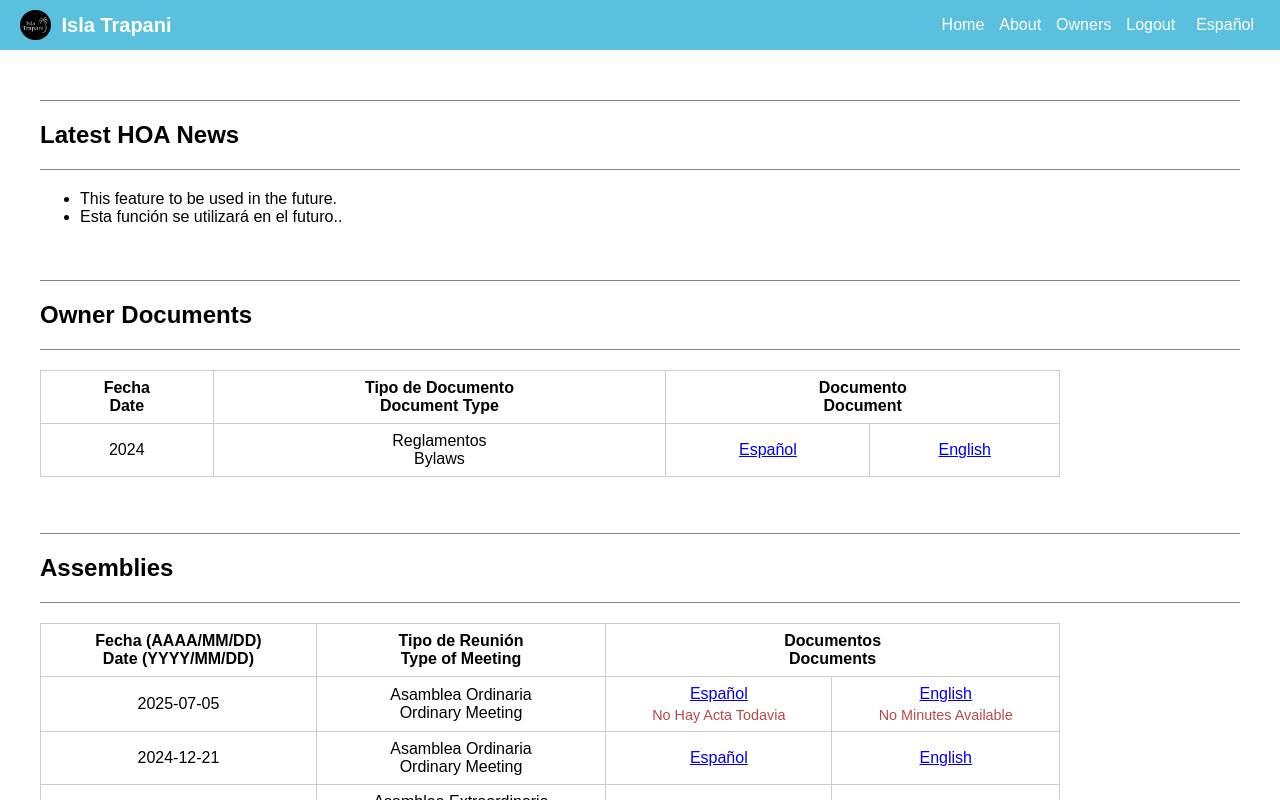
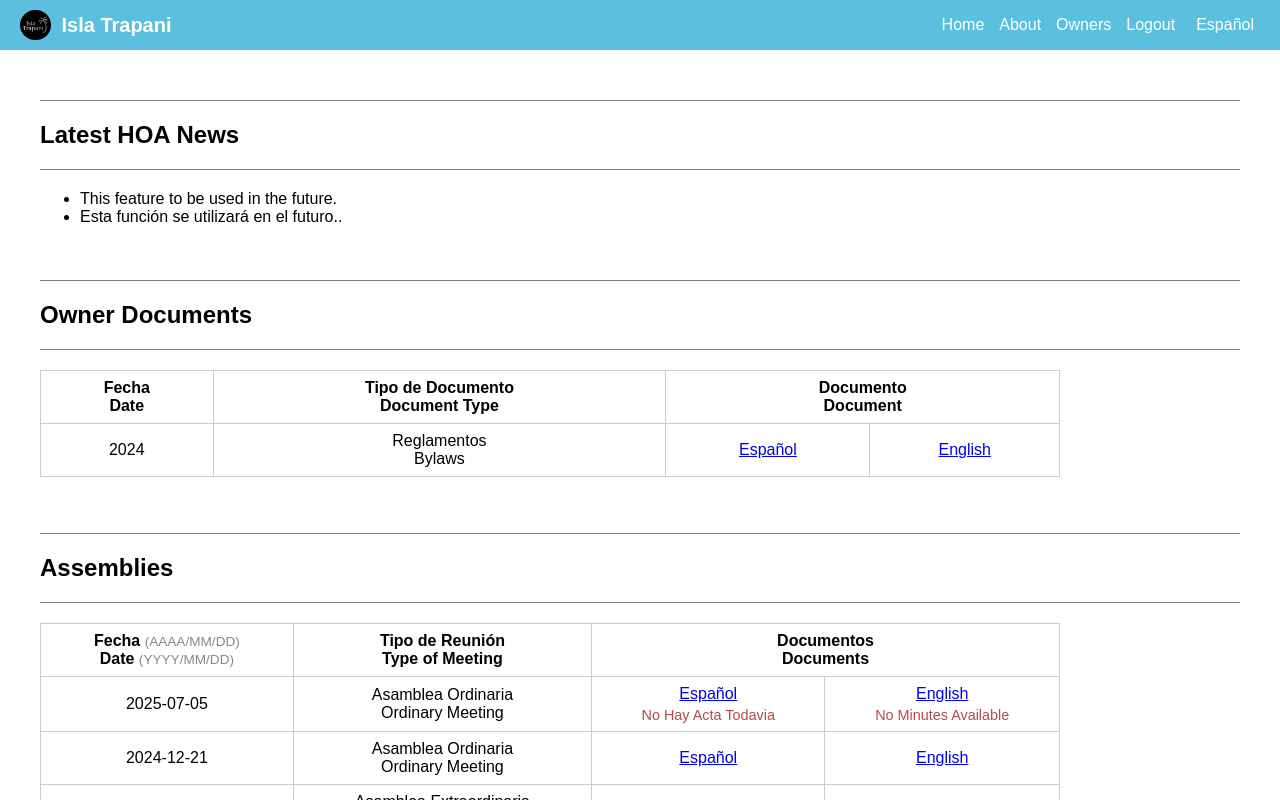
Before and after one commit to grdino/isla-trapani, a Next.js app: page /owners in a window 1280 px wide. Shown: the top 800 px of the page. Built offline with nearby package versions, Linux system fonts and the light colour scheme; sample sign-in values are in the browser's storage.

Commit message:
Update globals.css

```diff
--- a/styles/globals.css
+++ b/styles/globals.css
@@ -27,3 +27,8 @@ main {
     color: #d77b78; /* softer muted red for mobile */
   }
 }
+.date-format {
+  font-size: 0.85em;   /* slightly smaller */
+  color: #888;         /* lighter grey */
+  font-weight: normal; /* optional: remove bold */
+}
```
